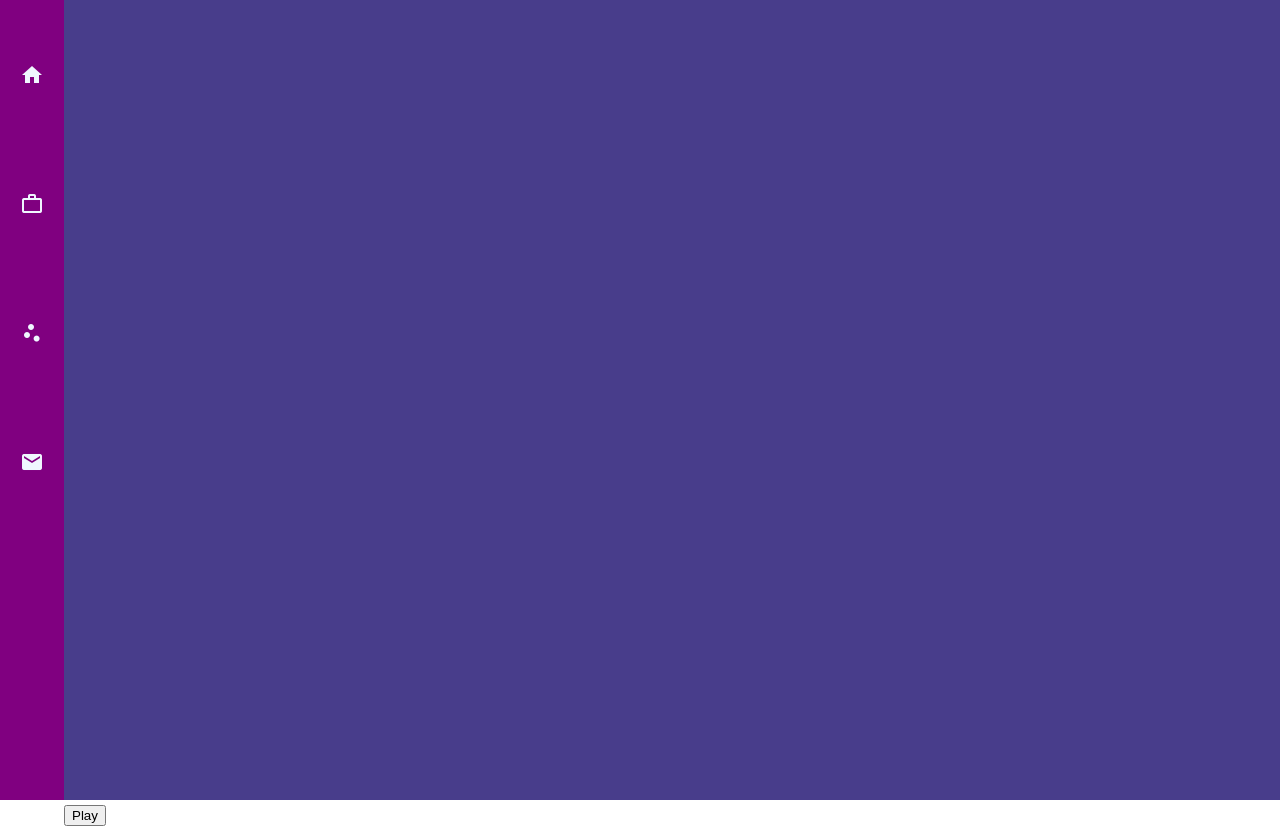
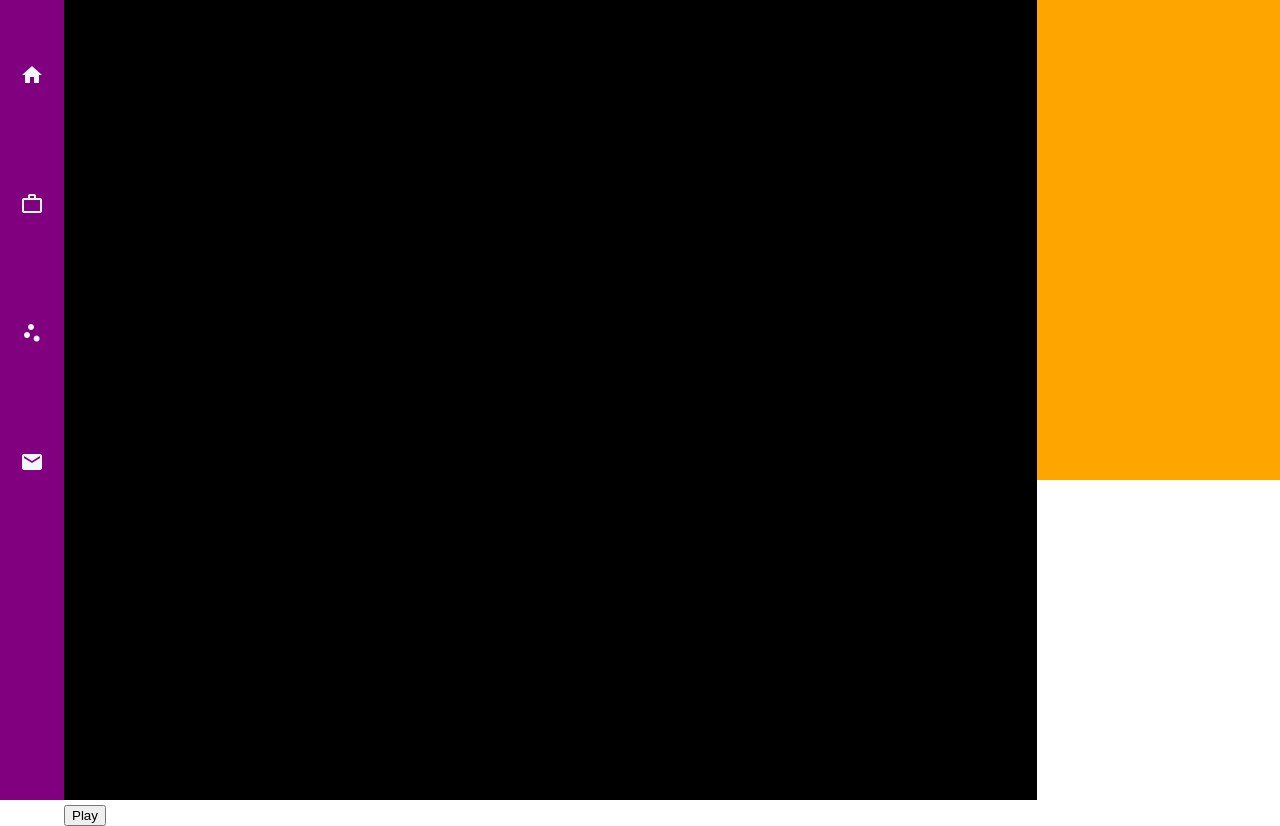
Before and after one commit to JimLeeWeiMin/jimleeweimin.github.io, an Angular app: page /pages/ScatterStuff in a window 1280 px wide. Built offline with nearby package versions, Linux system fonts and the light colour scheme.

Commit message:
Added the layout for ScatterStuff Page

```diff
--- a/src/app/components/sidenav/sidenav.component.css
+++ b/src/app/components/sidenav/sidenav.component.css
@@ -9,6 +9,12 @@
     /* Adjust the box to the middle */
     justify-content: center;
     display: flex;
+
+    /* Adds a white border to the right */
+    /* border-right: 3px solid white; */
+
+    /* Brings it to front */
+    z-index: 10;
 }
 
 .IconComponent {
--- a/src/app/pages/scatter-stuff/scatter-stuff.component.css
+++ b/src/app/pages/scatter-stuff/scatter-stuff.component.css
@@ -6,6 +6,39 @@
     position:relative;
 }
 
+.RightColumnWrapper {
+    width: 20%;
+    height: 100%;
+    background-color: aqua;
+
+    /* Move the wrapper to the right side  */
+    float:right;
+}
+
+.InfoColumn {
+    width: 100%;
+    height: 60%;
+    background-color: orange;
+
+    position: relative;
+}
+
+.Pages {
+    width: 100%;
+    height: 40%;
+    background-color: white;
+
+    position: relative;
+}
+
+.MyStuffWrapper {
+    width: 80%;
+    height: 100%;
+    background-color: black;
+
+    position: relative;
+}
+
 #canvas {
     border-style: solid;
     color: white;
--- a/src/app/pages/scatter-stuff/scatter-stuff.component.html
+++ b/src/app/pages/scatter-stuff/scatter-stuff.component.html
@@ -1,6 +1,17 @@
 
 <div class="ScatterStuffWrapper" #MyParticleCanvas>
-    <!-- <p>scatter-stuff works!</p> -->
-    <canvas #canvasEl></canvas>
-    <button (click)="animate()">Play</button>
+    <div class="RightColumnWrapper">
+        <div class="InfoColumn">
+
+        </div>
+        <div class="Pages">
+
+        </div>
+    </div>
+
+    <div class="MyStuffWrapper">
+        <canvas #canvasEl></canvas>
+        <button (click)="animate()">Play</button>
+    </div>
+
 </div>
```
Also changed, not shown: 3 other files (tests, documents, lock files or other folders).
